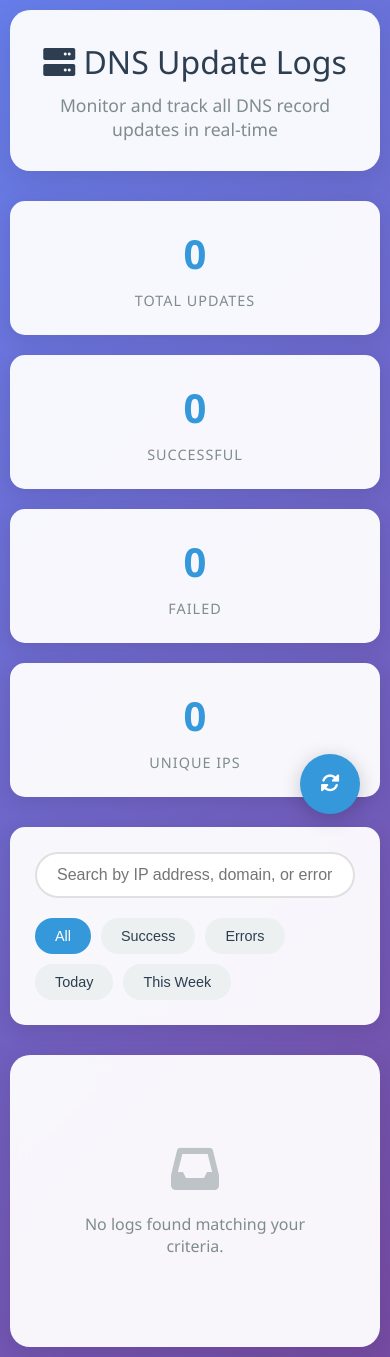
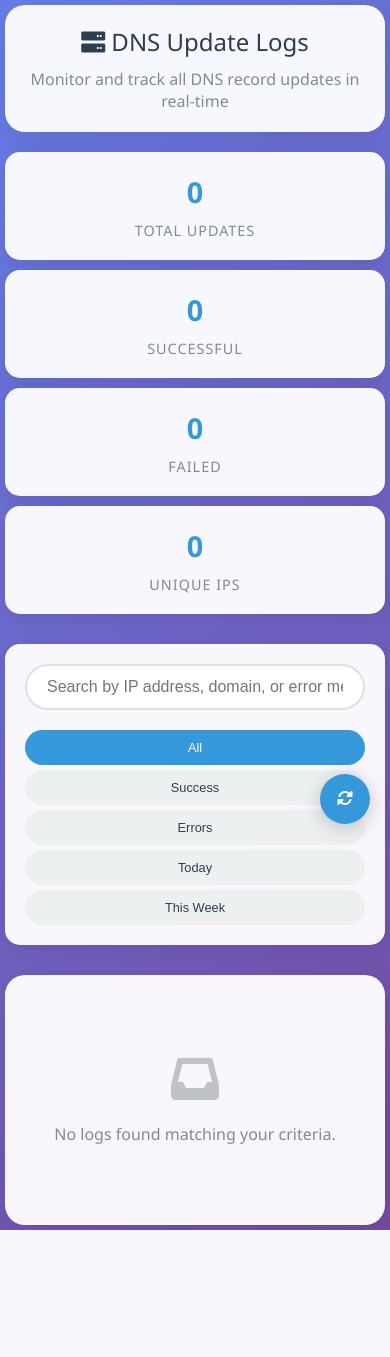
Before and after one commit to floyd68/dns-update, a Flask app: page /logs in a window 390 px wide. After the commit the page ends 1230 px from the top, so only its background shows below. Run offline with Flask 3, Linux system fonts and the light colour scheme; data that the repository does not hold is empty.

Commit message:
Improve responsive design for logs page on narrow browser widths

```diff
--- a/templates/logs.html
+++ b/templates/logs.html
@@ -316,6 +316,157 @@
                 padding: 10px 8px;
             }
         }
+
+        @media (max-width: 600px) {
+            .container {
+                padding: 5px;
+            }
+
+            .header {
+                padding: 20px;
+                margin-bottom: 20px;
+            }
+
+            .header h1 {
+                font-size: 1.5rem;
+            }
+
+            .header p {
+                font-size: 1rem;
+            }
+
+            .stats-grid {
+                grid-template-columns: repeat(2, 1fr);
+                gap: 15px;
+            }
+
+            .stat-card {
+                padding: 20px;
+            }
+
+            .stat-number {
+                font-size: 2rem;
+            }
+
+            .controls {
+                padding: 20px;
+            }
+
+            .filter-buttons {
+                justify-content: center;
+            }
+
+            .filter-btn {
+                padding: 8px 15px;
+                font-size: 0.8rem;
+            }
+
+            .logs-container {
+                padding: 20px;
+            }
+
+            .logs-table {
+                font-size: 0.8rem;
+            }
+
+            .logs-table th,
+            .logs-table td {
+                padding: 8px 5px;
+            }
+
+            .refresh-btn {
+                width: 50px;
+                height: 50px;
+                bottom: 20px;
+                right: 20px;
+                font-size: 1rem;
+            }
+        }
+
+        @media (max-width: 480px) {
+            .stats-grid {
+                grid-template-columns: 1fr;
+                gap: 10px;
+            }
+
+            .stat-number {
+                font-size: 1.8rem;
+            }
+
+            .filter-buttons {
+                flex-direction: column;
+                gap: 5px;
+            }
+
+            .filter-btn {
+                width: 100%;
+                padding: 10px;
+            }
+
+            .logs-table {
+                display: block;
+                overflow-x: auto;
+                white-space: nowrap;
+            }
+
+            .logs-table th,
+            .logs-table td {
+                padding: 8px 4px;
+                font-size: 0.75rem;
+            }
+
+            .status-badge {
+                padding: 3px 8px;
+                font-size: 0.7rem;
+            }
+
+            .ip-address {
+                font-size: 0.8rem;
+                padding: 2px 4px;
+            }
+
+            .auth-method {
+                font-size: 0.7rem;
+                padding: 2px 6px;
+            }
+        }
+
+        @media (max-width: 360px) {
+            .container {
+                padding: 2px;
+            }
+
+            .header {
+                padding: 15px;
+                margin-bottom: 15px;
+            }
+
+            .header h1 {
+                font-size: 1.3rem;
+            }
+
+            .controls {
+                padding: 15px;
+            }
+
+            .logs-container {
+                padding: 15px;
+            }
+
+            .logs-table th,
+            .logs-table td {
+                padding: 6px 3px;
+                font-size: 0.7rem;
+            }
+
+            .refresh-btn {
+                width: 45px;
+                height: 45px;
+                bottom: 15px;
+                right: 15px;
+                font-size: 0.9rem;
+            }
+        }
     </style>
 </head>
 <body>
@@ -457,16 +608,17 @@
             }
 
             const table = `
-                <table class="logs-table">
+                <div style="overflow-x: auto; -webkit-overflow-scrolling: touch;">
+                    <table class="logs-table" style="min-width: 800px;">
                         <thead>
                             <tr>
-                            <th>Time</th>
-                            <th>IP Address</th>
-                            <th>Requester IP</th>
-                            <th>Domain</th>
-                            <th>Status</th>
-                            <th>Auth Method</th>
-                            <th>Change ID</th>
+                                <th style="min-width: 120px;">Time</th>
+                                <th style="min-width: 100px;">IP Address</th>
+                                <th style="min-width: 100px;">Requester IP</th>
+                                <th style="min-width: 120px;">Domain</th>
+                                <th style="min-width: 80px;">Status</th>
+                                <th style="min-width: 80px;">Auth Method</th>
+                                <th style="min-width: 120px;">Change ID</th>
                             </tr>
                         </thead>
                         <tbody>
@@ -497,6 +649,7 @@
                             `).join('')}
                         </tbody>
                     </table>
+                </div>
             `;
 
             content.innerHTML = table;
```
Lines whose indentation alone changed are shown as unchanged.
